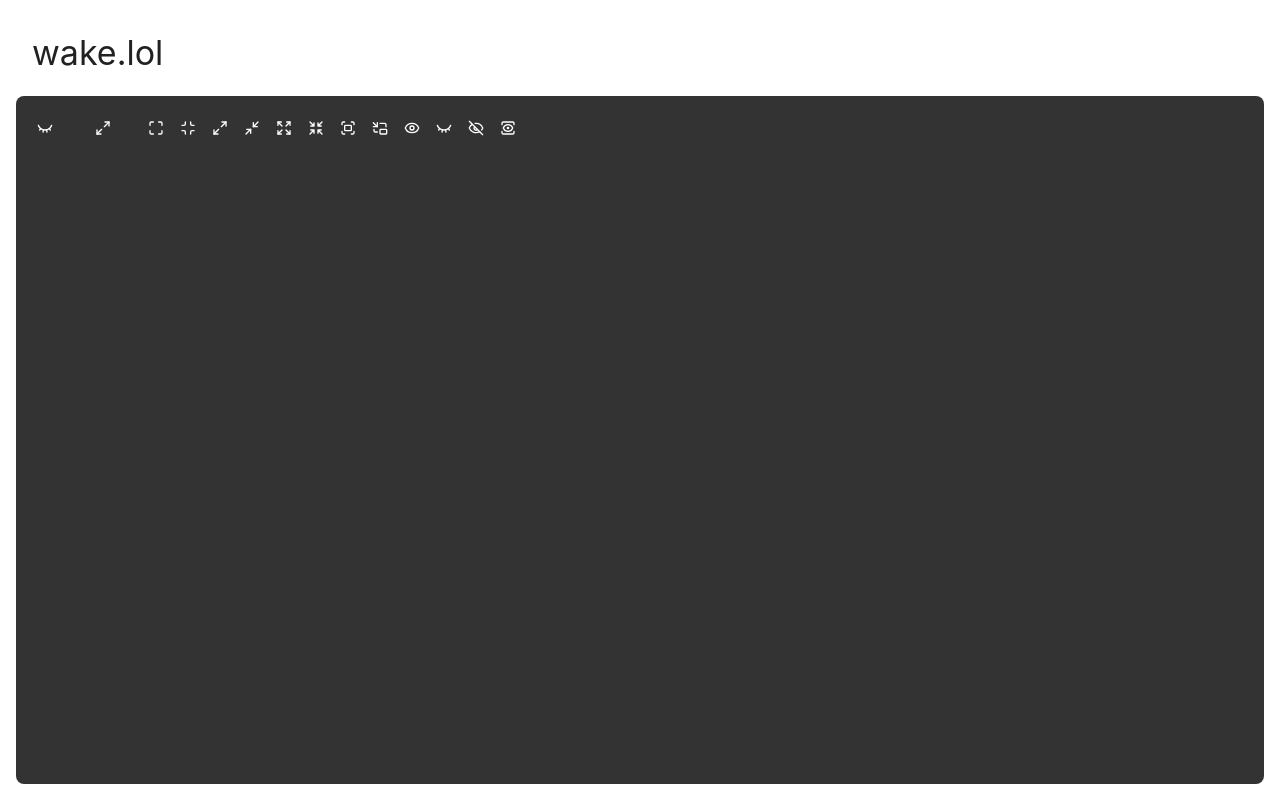
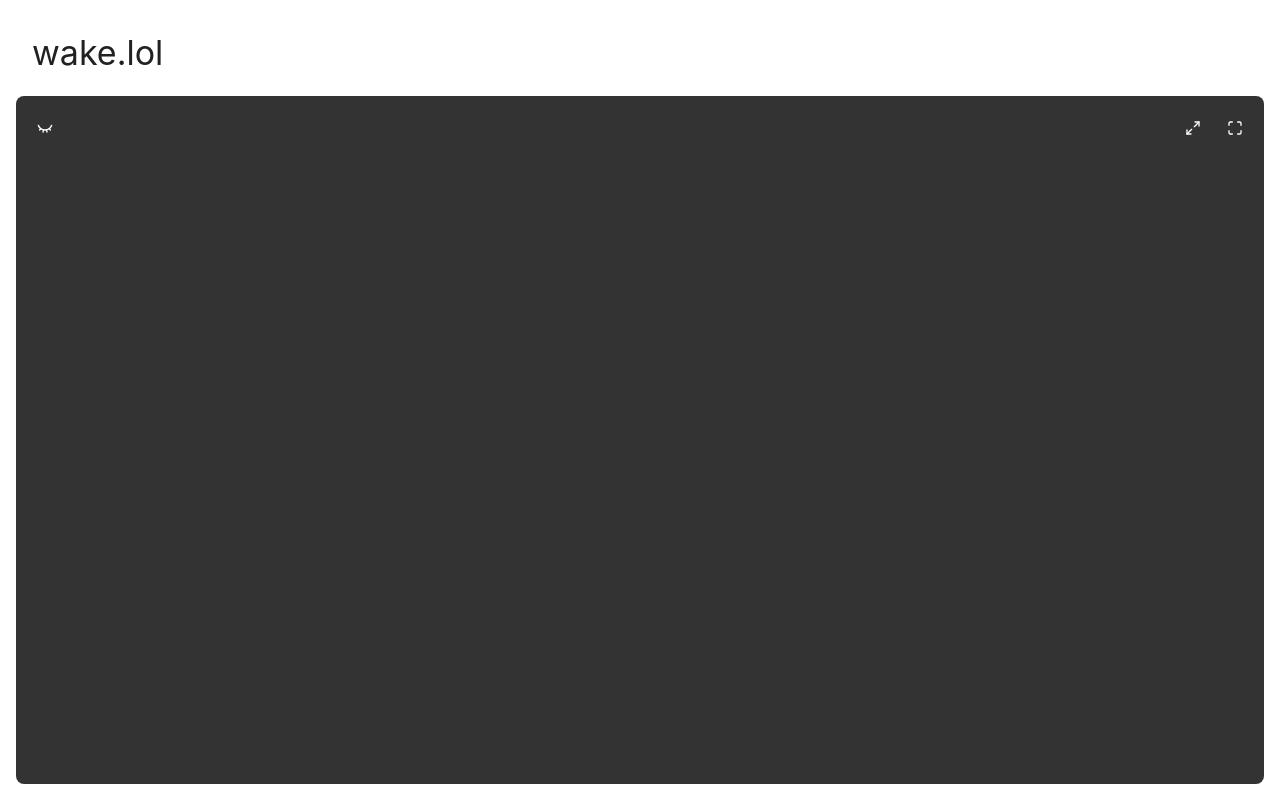
Before and after one commit to j-/wake.lol, a React (Vite) app: page / in a window 1280 px wide. Shown: the top 800 px of the page. Built offline with nearby package versions, Linux system fonts and the light colour scheme.

Commit message:
Add fullscreen button

```diff
--- a/src/Actions.tsx
+++ b/src/Actions.tsx
@@ -7,6 +7,10 @@
 const IconEyeClosed: FC<SVGProps<SVGSVGElement>> = (props) => <svg xmlns="http://www.w3.org/2000/svg" width="16" height="16" viewBox="0 0 24 24" fill="none" stroke="currentColor" strokeWidth="2" strokeLinecap="round" strokeLinejoin="round" className="lucide lucide-eye-closed-icon lucide-eye-closed" {...props}><path d="m15 18-.722-3.25"/><path d="M2 8a10.645 10.645 0 0 0 20 0"/><path d="m20 15-1.726-2.05"/><path d="m4 15 1.726-2.05"/><path d="m9 18 .722-3.25"/></svg>;
 
 const IconEye: FC<SVGProps<SVGSVGElement>> = (props) => <svg xmlns="http://www.w3.org/2000/svg" width="16" height="16" viewBox="0 0 24 24" fill="none" stroke="currentColor" strokeWidth="2" strokeLinecap="round" strokeLinejoin="round" className="lucide lucide-eye-icon lucide-eye" {...props}><path d="M2.062 12.348a1 1 0 0 1 0-.696 10.75 10.75 0 0 1 19.876 0 1 1 0 0 1 0 .696 10.75 10.75 0 0 1-19.876 0"/><circle cx="12" cy="12" r="3"/></svg>;
+
+const IconMaximize: FC<SVGProps<SVGSVGElement>> = (props) => <svg xmlns="http://www.w3.org/2000/svg" width="16" height="16" viewBox="0 0 24 24" fill="none" stroke="currentColor" strokeWidth="2" strokeLinecap="round" strokeLinejoin="round" className="lucide lucide-maximize-icon lucide-maximize" {...props}><path d="M8 3H5a2 2 0 0 0-2 2v3"/><path d="M21 8V5a2 2 0 0 0-2-2h-3"/><path d="M3 16v3a2 2 0 0 0 2 2h3"/><path d="M16 21h3a2 2 0 0 0 2-2v-3"/></svg>;
+
+const IconMinimize: FC<SVGProps<SVGSVGElement>> = (props) => <svg xmlns="http://www.w3.org/2000/svg" width="16" height="16" viewBox="0 0 24 24" fill="none" stroke="currentColor" strokeWidth="2" strokeLinecap="round" strokeLinejoin="round" className="lucide lucide-minimize-icon lucide-minimize" {...props}><path d="M8 3v3a2 2 0 0 1-2 2H3"/><path d="M21 8h-3a2 2 0 0 1-2-2V3"/><path d="M3 16h3a2 2 0 0 1 2 2v3"/><path d="M16 21v-3a2 2 0 0 1 2-2h3"/></svg>;
 
 const IconMaximize2: FC<SVGProps<SVGSVGElement>> = (props) => <svg xmlns="http://www.w3.org/2000/svg" width="16" height="16" viewBox="0 0 24 24" fill="none" stroke="currentColor" strokeWidth="2" strokeLinecap="round" strokeLinejoin="round" className="lucide lucide-maximize2-icon lucide-maximize-2" {...props}><path d="M15 3h6v6"/><path d="m21 3-7 7"/><path d="m3 21 7-7"/><path d="M9 21H3v-6"/></svg>;
 
@@ -19,6 +23,9 @@
     canExpandCollapse,
     isExpanded,
     toggleExpandCollapseUI,
+    canFullscreen,
+    isFullscreen,
+    toggleFullscreen,
   } = useAppContext();
 
   return (
@@ -33,19 +40,7 @@
         </IconButton>
       </Box>
 
-      <Box lineHeight={1}>
-        {canExpandCollapse ? (
-          <IconButton size="small" color="inherit" onClick={toggleExpandCollapseUI}>
-            {isExpanded ? (
-              <IconMinimize2 />
-            ) : (
-              <IconMaximize2 />
-            )}
-          </IconButton>
-        ) : null}
-      </Box>
-
-      <Stack direction="row" gap={2}>
+      {/* <Stack direction="row" gap={2}>
         <svg xmlns="http://www.w3.org/2000/svg" width="16" height="16" viewBox="0 0 24 24" fill="none" stroke="currentColor" strokeWidth="2" strokeLinecap="round" strokeLinejoin="round" className="lucide lucide-maximize-icon lucide-maximize"><path d="M8 3H5a2 2 0 0 0-2 2v3"/><path d="M21 8V5a2 2 0 0 0-2-2h-3"/><path d="M3 16v3a2 2 0 0 0 2 2h3"/><path d="M16 21h3a2 2 0 0 0 2-2v-3"/></svg>
 
         <svg xmlns="http://www.w3.org/2000/svg" width="16" height="16" viewBox="0 0 24 24" fill="none" stroke="currentColor" strokeWidth="2" strokeLinecap="round" strokeLinejoin="round" className="lucide lucide-minimize-icon lucide-minimize"><path d="M8 3v3a2 2 0 0 1-2 2H3"/><path d="M21 8h-3a2 2 0 0 1-2-2V3"/><path d="M3 16h3a2 2 0 0 1 2 2v3"/><path d="M16 21v-3a2 2 0 0 1 2-2h3"/></svg>
@@ -69,6 +64,28 @@
         <svg xmlns="http://www.w3.org/2000/svg" width="16" height="16" viewBox="0 0 24 24" fill="none" stroke="currentColor" strokeWidth="2" strokeLinecap="round" strokeLinejoin="round" className="lucide lucide-eye-off-icon lucide-eye-off"><path d="M10.733 5.076a10.744 10.744 0 0 1 11.205 6.575 1 1 0 0 1 0 .696 10.747 10.747 0 0 1-1.444 2.49"/><path d="M14.084 14.158a3 3 0 0 1-4.242-4.242"/><path d="M17.479 17.499a10.75 10.75 0 0 1-15.417-5.151 1 1 0 0 1 0-.696 10.75 10.75 0 0 1 4.446-5.143"/><path d="m2 2 20 20"/></svg>
 
         <svg xmlns="http://www.w3.org/2000/svg" width="16" height="16" viewBox="0 0 24 24" fill="none" stroke="currentColor" strokeWidth="2" strokeLinecap="round" strokeLinejoin="round" className="lucide lucide-view-icon lucide-view"><path d="M21 17v2a2 2 0 0 1-2 2H5a2 2 0 0 1-2-2v-2"/><path d="M21 7V5a2 2 0 0 0-2-2H5a2 2 0 0 0-2 2v2"/><circle cx="12" cy="12" r="1"/><path d="M18.944 12.33a1 1 0 0 0 0-.66 7.5 7.5 0 0 0-13.888 0 1 1 0 0 0 0 .66 7.5 7.5 0 0 0 13.888 0"/></svg>
+      </Stack> */}
+
+      <Stack direction="row" lineHeight={1} gap={2} ml="auto">
+        {canExpandCollapse ? (
+          <IconButton size="small" color="inherit" onClick={toggleExpandCollapseUI}>
+            {isExpanded ? (
+              <IconMinimize2 />
+            ) : (
+              <IconMaximize2 />
+            )}
+          </IconButton>
+        ) : null}
+
+        {canFullscreen ? (
+          <IconButton size="small" color="inherit" onClick={toggleFullscreen}>
+            {isFullscreen ? (
+              <IconMinimize />
+            ) : (
+              <IconMaximize />
+            )}
+          </IconButton>
+        ) : null}
       </Stack>
     </Stack>
   );
--- a/src/AppController.tsx
+++ b/src/AppController.tsx
@@ -1,37 +1,51 @@
 import {
   type FC,
   type PropsWithChildren,
+  type RefObject,
   createContext,
   useCallback,
   useContext,
   useEffect,
   useMemo,
-  useState,
+  useRef,
+  useState
 } from 'react';
 import { getWakeLockSentinel } from './wake-lock-sentinel';
 
 export type RequestWakeLock = () => Promise<WakeLockSentinel | null>;
 export type ReleaseWakeLock = () => Promise<void>;
 export type ToggleWakeLock = () => Promise<WakeLockSentinel | null | void>;
+export type RequestFullscreen = () => Promise<void>;
+export type ExitFullscreen = () => Promise<void>;
+export type ToggleFullscreen = () => Promise<void>;
 
 export type AppContextType = {
+  fullscreenRef?: RefObject<HTMLElement | null>;
   canExpandCollapse: boolean;
   isExpanded: boolean;
   isWakeLockEnabled: boolean;
+  canFullscreen: boolean;
+  isFullscreen: boolean;
   expandUI: () => void;
   collapseUI: () => void;
   toggleExpandCollapseUI: () => void;
   requestWakeLock: RequestWakeLock;
   releaseWakeLock: ReleaseWakeLock;
   toggleWakeLock: ToggleWakeLock;
+  requestFullscreen: RequestFullscreen;
+  exitFullscreen: ExitFullscreen;
+  toggleFullscreen: ToggleFullscreen;
 };
 
 let didAccessDefaultAppContext = false;
 
 const defaultAppContext = new Proxy<AppContextType>({
+  fullscreenRef: undefined,
   canExpandCollapse: false,
   isExpanded: false,
   isWakeLockEnabled: false,
+  canFullscreen: false,
+  isFullscreen: false,
   expandUI: () => {
     console.error('Default expandUI called, this may indicate a missing AppController provider.');
   },
@@ -52,6 +66,15 @@
     console.error('Default toggleWakeLock called, this may indicate a missing AppController provider.');
     return null;
   },
+  requestFullscreen: async () => {
+    console.error('Default requestFullscreen called, this may indicate a missing AppController provider.');
+  },
+  exitFullscreen: async () => {
+    console.error('Default exitFullscreen called, this may indicate a missing AppController provider.');
+  },
+  toggleFullscreen: async () => {
+    console.error('Default toggleFullscreen called, this may indicate a missing AppController provider.');
+  },
 }, {
   get: (target, prop) => {
     if (!didAccessDefaultAppContext) {
@@ -67,8 +90,14 @@
 export const AppContext = createContext<AppContextType>(defaultAppContext);
 
 export const AppController: FC<PropsWithChildren> = ({ children }) => {
+  const fullscreenRef = useRef<HTMLElement>(null);
+
+  const [isFullscreen, setIsFullscreen] = useState(false);
   const [isExpanded, setIsExpanded] = useState(false);
   const [sentinel, setSentinel] = useState<WakeLockSentinel | null>(null);
+
+  const canExpandCollapse = !isFullscreen;
+  const canFullscreen = true;
 
   const isWakeLockEnabled = useMemo(() => {
     return sentinel != null && !sentinel.released;
@@ -114,39 +143,90 @@
     }
   }, [isExpanded, expandUI, collapseUI]);
 
+  const requestFullscreen = useCallback<RequestFullscreen>(async () => {
+    if (!fullscreenRef.current) {
+      console.warn('Fullscreen request failed: fullscreenRef is not set.');
+      return;
+    }
+    if (fullscreenRef.current.requestFullscreen) {
+      await fullscreenRef.current.requestFullscreen();
+    } else {
+      console.warn('Fullscreen request failed: no compatible method found.');
+    }
+  }, [fullscreenRef]);
+
+  const exitFullscreen = useCallback<ExitFullscreen>(async () => {
+    if (document.exitFullscreen) {
+      await document.exitFullscreen();
+    } else {
+      console.warn('Exit fullscreen request failed: no compatible method found.');
+    }
+  }, []);
+
+  const toggleFullscreen = useCallback<ToggleFullscreen>(() => {
+    if (isFullscreen) {
+      return exitFullscreen();
+    } else {
+      return requestFullscreen();
+    }
+  }, [isFullscreen, requestFullscreen, exitFullscreen]);
+
   const contextValue = useMemo<AppContextType>(() => ({
+    fullscreenRef,
     isExpanded,
-    canExpandCollapse: true,
+    canExpandCollapse,
     isWakeLockEnabled,
+    canFullscreen,
+    isFullscreen,
     expandUI,
     collapseUI,
     toggleExpandCollapseUI,
     requestWakeLock,
     releaseWakeLock,
     toggleWakeLock,
+    requestFullscreen,
+    exitFullscreen,
+    toggleFullscreen,
   }), [
+    fullscreenRef,
     isExpanded,
+    canExpandCollapse,
     isWakeLockEnabled,
+    canFullscreen,
+    isFullscreen,
     expandUI,
     collapseUI,
     toggleExpandCollapseUI,
     requestWakeLock,
     releaseWakeLock,
     toggleWakeLock,
+    requestFullscreen,
+    exitFullscreen,
+    toggleFullscreen,
   ]);
 
   useEffect(() => {
     if (!sentinel) return;
-    const handler = () => {
+    const handleSentinelRelease = () => {
       if (sentinel.released) {
         setSentinel(null);
       }
     };
-    sentinel.addEventListener('release', handler);
+    sentinel.addEventListener('release', handleSentinelRelease);
     return () => {
-      sentinel.removeEventListener('release', handler);
+      sentinel.removeEventListener('release', handleSentinelRelease);
     };
   }, [sentinel]);
+
+  useEffect(() => {
+    const handleFullscreenChange = () => {
+      setIsFullscreen(document.fullscreenElement === fullscreenRef.current);
+    };
+    document.addEventListener('fullscreenchange', handleFullscreenChange);
+    return () => {
+      document.removeEventListener('fullscreenchange', handleFullscreenChange);
+    };
+  }, [fullscreenRef]);
 
   return (
     <AppContext.Provider value={contextValue}>
--- a/src/WakeActionsContainer.tsx
+++ b/src/WakeActionsContainer.tsx
@@ -11,14 +11,14 @@
 export const WakeActionsContainer: FC<WakeActionsContainerProps> = ({
   actionsHeight,
 }) => {
-  const { isWakeLockEnabled } = useAppContext();
+  const { fullscreenRef, isWakeLockEnabled } = useAppContext();
 
   const bgColor = useMemo(() => {
     return isWakeLockEnabled ? 'hsl(100, 80%, 80%)' : 'hsl(0, 0%, 20%)';
   }, [isWakeLockEnabled]);
 
   return (
-    <Box sx={(theme) => ({
+    <Box ref={fullscreenRef} sx={(theme) => ({
       color: theme.palette.getContrastText(bgColor),
       backgroundColor: bgColor,
       transition: 'background-color 200ms ease-in-out',
```
